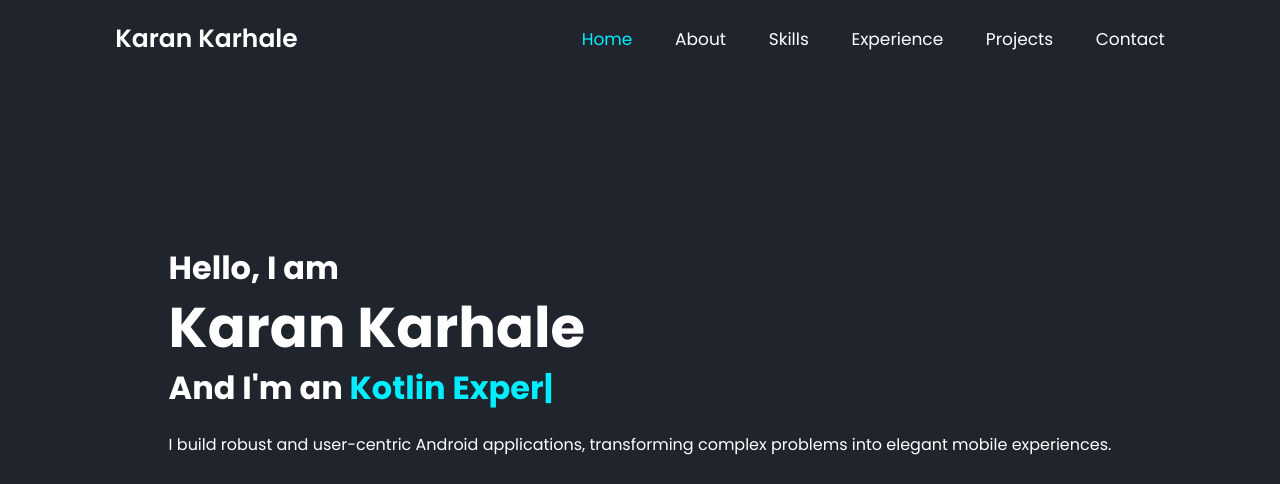
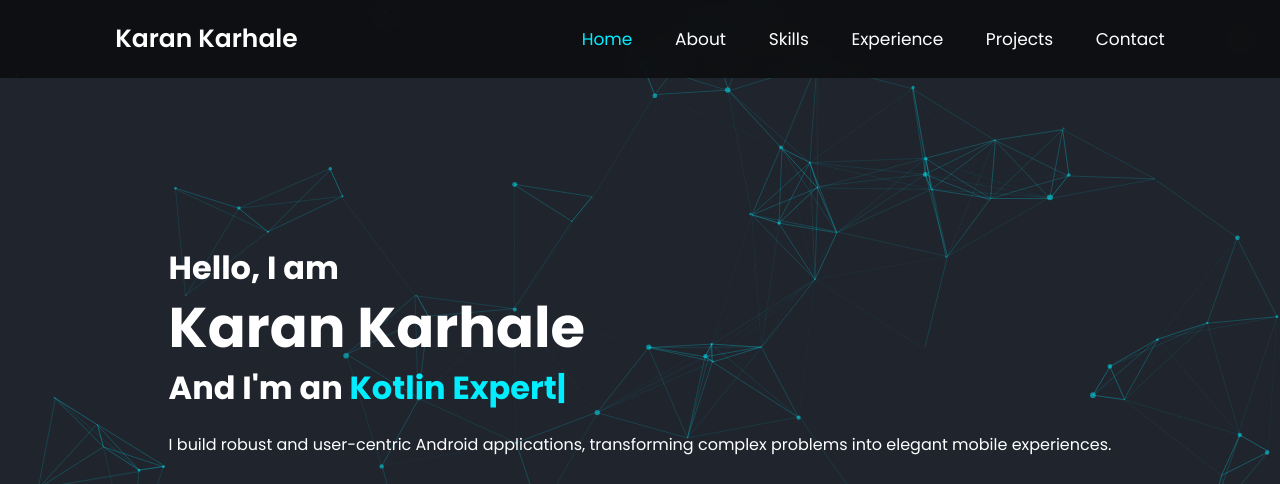
Before and after one commit to Karank11/Karank11.github.io, a plain HTML site: page index.html in a window 1280 px wide. Shown: the top 484 px of the page. Drawn offline with nearby package versions, Linux system fonts and the light colour scheme.

Commit message:
add bg animation

```diff
--- a/index.html
+++ b/index.html
@@ -15,6 +15,8 @@
     <link rel="stylesheet" href="https://cdn.jsdelivr.net/npm/swiper@11/swiper-bundle.min.css"/>
 </head>
 <body>
+
+<div id="particles-js"></div>
 
 <!-- Header / Navbar -->
 <header class="header">
@@ -114,6 +116,8 @@
             </div>
         </div>
         <div class="swiper-pagination"></div>
+        <div class="swiper-button-next"></div>
+        <div class="swiper-button-prev"></div>
     </div>
 </section>
 
@@ -186,7 +190,6 @@
 </section>
 
 <!-- Contact Section -->
-<!-- Contact Section -->
 <section class="contact animatable" id="contact">
     <h2 class="heading">Contact <span>Me</span></h2>
     <p class="contact-subheading">Have a question or want to work together? Let's connect!</p>
@@ -243,7 +246,7 @@
     </div>
 </footer>
 
-<!-- Swiper.js for Carousel -->
+<script src="https://cdn.jsdelivr.net/particles.js/2.0.0/particles.min.js"></script>
 <script src="https://cdn.jsdelivr.net/npm/swiper@11/swiper-bundle.min.js"></script>
 
 <!-- Typed.js for Typing Animation -->
--- a/portfolio/script.js
+++ b/portfolio/script.js
@@ -59,23 +59,30 @@ document.addEventListener('DOMContentLoaded', () => {
         loop: true
     });
 
-    // --- Swiper.js for Skills Carousel ---
+    // --- Swiper.js for Skills Carousel with Coverflow Effect ---
     const swiper = new Swiper('.skills-slider', {
-        slidesPerView: 2,
-        spaceBetween: 20,
+        effect: 'coverflow',
+        grabCursor: true,
+        centeredSlides: true,
+        slidesPerView: 'auto',
         loop: true,
-        grabCursor: true,
+        coverflowEffect: {
+            rotate: 50,
+            stretch: 0,
+            depth: 100,
+            modifier: 1,
+            slideShadows: true,
+        },
         pagination: {
             el: '.swiper-pagination',
             clickable: true,
         },
-        breakpoints: {
-            520: { slidesPerView: 2, spaceBetween: 20, },
-            768: { slidesPerView: 3, spaceBetween: 30, },
-            1024: { slidesPerView: 4, spaceBetween: 40, },
+        navigation: {
+            nextEl: '.swiper-button-next',
+            prevEl: '.swiper-button-prev',
         },
         autoplay: {
-            delay: 2000,
+            delay: 2500,
             disableOnInteraction: false,
         },
     });
@@ -94,4 +101,76 @@ document.addEventListener('DOMContentLoaded', () => {
     const animatableElements = document.querySelectorAll('.animatable');
     animatableElements.forEach((el) => observer.observe(el));
 
+    // --- Animated Particle Background ---
+    particlesJS('particles-js', {
+        "particles": {
+            "number": {
+                "value": 80,
+                "density": {
+                    "enable": true,
+                    "value_area": 800
+                }
+            },
+            "color": {
+                "value": "#0ef"
+            },
+            "shape": {
+                "type": "circle",
+            },
+            "opacity": {
+                "value": 0.5,
+                "random": false,
+                "anim": {
+                    "enable": false,
+                }
+            },
+            "size": {
+                "value": 3,
+                "random": true,
+                "anim": {
+                    "enable": false,
+                }
+            },
+            "line_linked": {
+                "enable": true,
+                "distance": 150,
+                "color": "#0ef",
+                "opacity": 0.4,
+                "width": 1
+            },
+            "move": {
+                "enable": true,
+                "speed": 6,
+                "direction": "none",
+                "random": false,
+                "straight": false,
+                "out_mode": "out",
+                "bounce": false,
+            }
+        },
+        "interactivity": {
+            "detect_on": "canvas",
+            "events": {
+                "onhover": {
+                    "enable": true,
+                    "mode": "repulse"
+                },
+                "onclick": {
+                    "enable": true,
+                    "mode": "push"
+                },
+                "resize": true
+            },
+            "modes": {
+                "repulse": {
+                    "distance": 100,
+                    "duration": 0.4
+                },
+                "push": {
+                    "particles_nb": 4
+                },
+            }
+        },
+        "retina_detect": true
+    });
 });
--- a/portfolio/style.css
+++ b/portfolio/style.css
@@ -28,9 +28,28 @@ body {
     color: var(--text-color);
 }
 
+/* Animated Particle Background */
+#particles-js {
+    position: fixed;
+    width: 100%;
+    height: 100%;
+    top: 0;
+    left: 0;
+    z-index: -1;
+}
+
 section {
     min-height: 100vh;
     padding: 10rem 9% 2rem;
+    background: transparent; /* Makes sections transparent to see particles */
+}
+
+/* Add back solid backgrounds for sections that need it for readability */
+.about, .experience, .contact, .footer {
+    background: var(--second-bg-color);
+}
+.projects {
+    background: var(--bg-color);
 }
 
 .heading {
@@ -67,7 +86,8 @@ span {
     left: 0;
     width: 100%;
     padding: 2rem 9%;
-    background: var(--bg-color);
+    background: rgba(8, 8, 8, 0.7); /* Semi-transparent header */
+    backdrop-filter: blur(10px);
     display: flex;
     justify-content: space-between;
     align-items: center;
@@ -76,7 +96,7 @@ span {
 }
 
 .header.sticky {
-    background: var(--second-bg-color);
+    background: rgba(24, 24, 24, 0.8);
     box-shadow: 0 .1rem 1rem rgba(0, 0, 0, .2);
 }
 
@@ -148,7 +168,7 @@ span {
 
 .social-links a:hover {
     background: var(--main-color);
-    color: var(--second-bg-color);
+    color: var(--text-color);
     box-shadow: 0 0 1rem var(--main-color);
 }
 
@@ -158,7 +178,6 @@ span {
     justify-content: center;
     align-items: center;
     gap: 4rem;
-    background: var(--second-bg-color);
 }
 
 .about-img img {
@@ -179,11 +198,11 @@ span {
 }
 .skills .swiper-slide {
     background: var(--second-bg-color);
-    border: .2rem solid var(--bg-color);
+    border: .2rem solid transparent;
     border-radius: .8rem;
     text-align: center;
     padding: 3rem 2rem;
-    transition: transform 0.4s ease, opacity 0.4s ease;
+    transition: transform 0.4s ease, opacity 0.4s ease, border-color 0.4s ease;
     cursor: grab;
     width: 25rem; /* Set a fixed width for coverflow slides */
 }
@@ -205,7 +224,6 @@ span {
 }
 
 /* Experience Section */
-.experience { background: var(--second-bg-color); }
 .experience-container {
     display: grid;
     grid-template-columns: repeat(auto-fit, minmax(35rem, 1fr));
@@ -217,7 +235,7 @@ span {
     padding: 3rem;
     border-radius: 2rem;
     text-align: center;
-    border: .2rem solid var(--bg-color);
+    border: .2rem solid transparent;
     transition: .5s ease;
 }
 .experience-box:hover { border-color: var(--main-color); transform: scale(1.02); }
@@ -227,7 +245,6 @@ span {
 .experience-box .experience-desc { font-size: 1.4rem; color: #ccc; margin-top: 1.5rem; }
 
 /* Projects Section */
-.projects { background: var(--bg-color); }
 .projects-container {
     display: grid;
     grid-template-columns: repeat(auto-fit, minmax(30rem, 1fr));
@@ -268,10 +285,9 @@ span {
     background: var(--text-color);
     border-radius: 50%;
 }
-.project-layer a i { font-size: 2.5rem; color: var(--second-bg-color); }
+.project-layer a i { font-size: 2.5rem; color: var(--bg-color); }
 
 /* Contact Section */
-.contact { background: var(--second-bg-color); }
 .contact .contact-subheading { text-align: center; font-size: 1.8rem; margin: -2rem 0 3rem; }
 .contact-container {
     display: flex;
@@ -357,7 +373,7 @@ span {
     border-radius: 4rem;
     box-shadow: 0 0 1rem var(--main-color);
     font-size: 1.6rem;
-    color: var(--second-bg-color);
+    color: var(--text-color);
     letter-spacing: .1rem;
     font-weight: 600;
     transition: .5s ease;
@@ -370,14 +386,6 @@ span {
 }
 
 /* Footer */
-.footer {
-    display: flex;
-    justify-content: space-between;
-    align-items: center;
-    flex-wrap: wrap;
-    padding: 2rem 9%;
-    background: var(--bg-color);
-}
 .footer-text p { font-size: 1.6rem; }
 .footer-iconTop a {
     display: inline-flex;
@@ -389,7 +397,7 @@ span {
     transition: .5s ease;
 }
 .footer-iconTop a:hover { box-shadow: 0 0 1rem var(--main-color); }
-.footer-iconTop a i { font-size: 2.4rem; color: var(--second-bg-color); }
+.footer-iconTop a i { font-size: 2.4rem; color: var(--bg-color); }
 
 /* Animation on Scroll */
 .animatable {
@@ -405,7 +413,6 @@ span {
 @media (max-width: 991px) {
     .header { padding: 2rem 3%; }
     section { padding: 10rem 3% 2rem; }
-    .footer { padding: 2rem 3%; }
     .contact-container { flex-direction: column; }
 }
 
@@ -425,14 +432,6 @@ span {
     .hero-img img { width: 70vw; margin-top: 4rem; }
     .about { flex-direction: column; text-align: center; }
     .about-content h2 { text-align: center; }
-    .about-text {
-        font-size: 1.1rem;
-        line-height: 1.8;
-        color: #cbd5e1;
-    }
-    .about-text strong {
-        color: var(--accent-color);
-    }
     .about-img img { width: 70vw; margin-top: 4rem; }
 }
 
```
